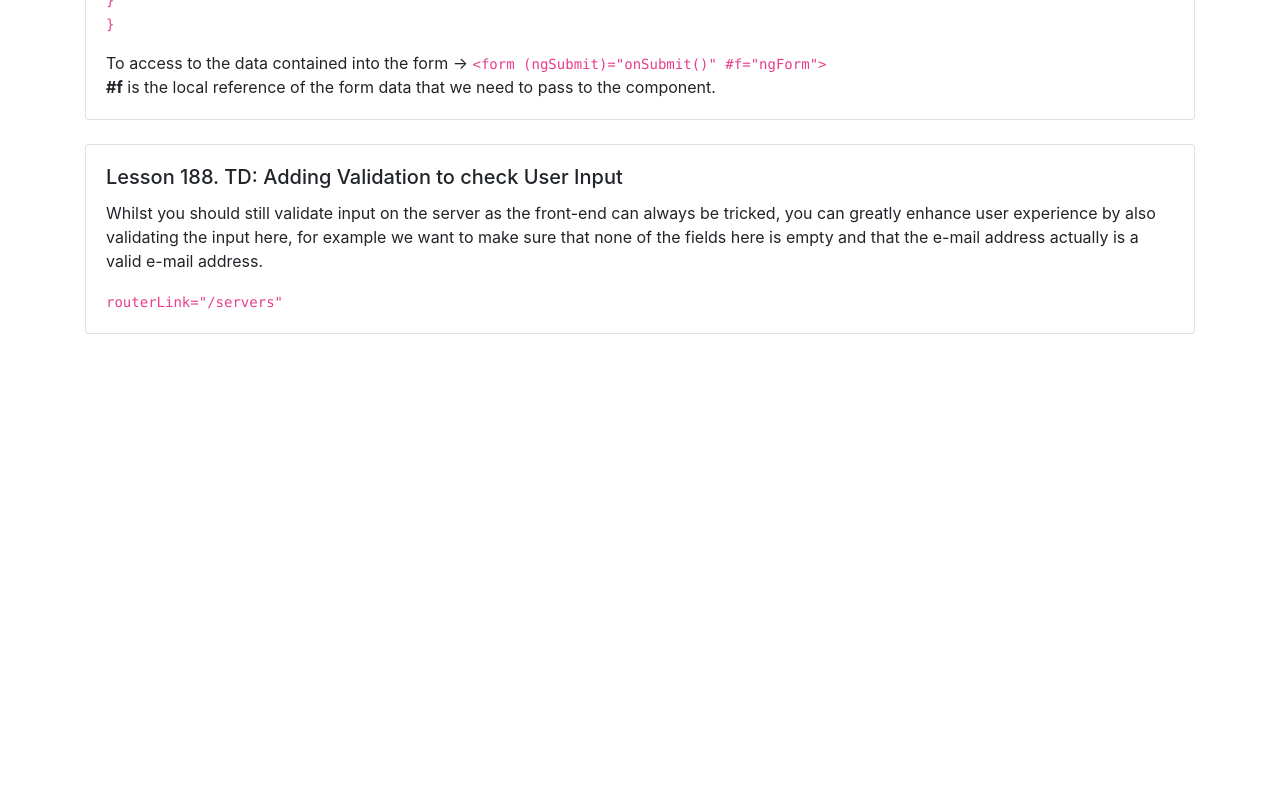
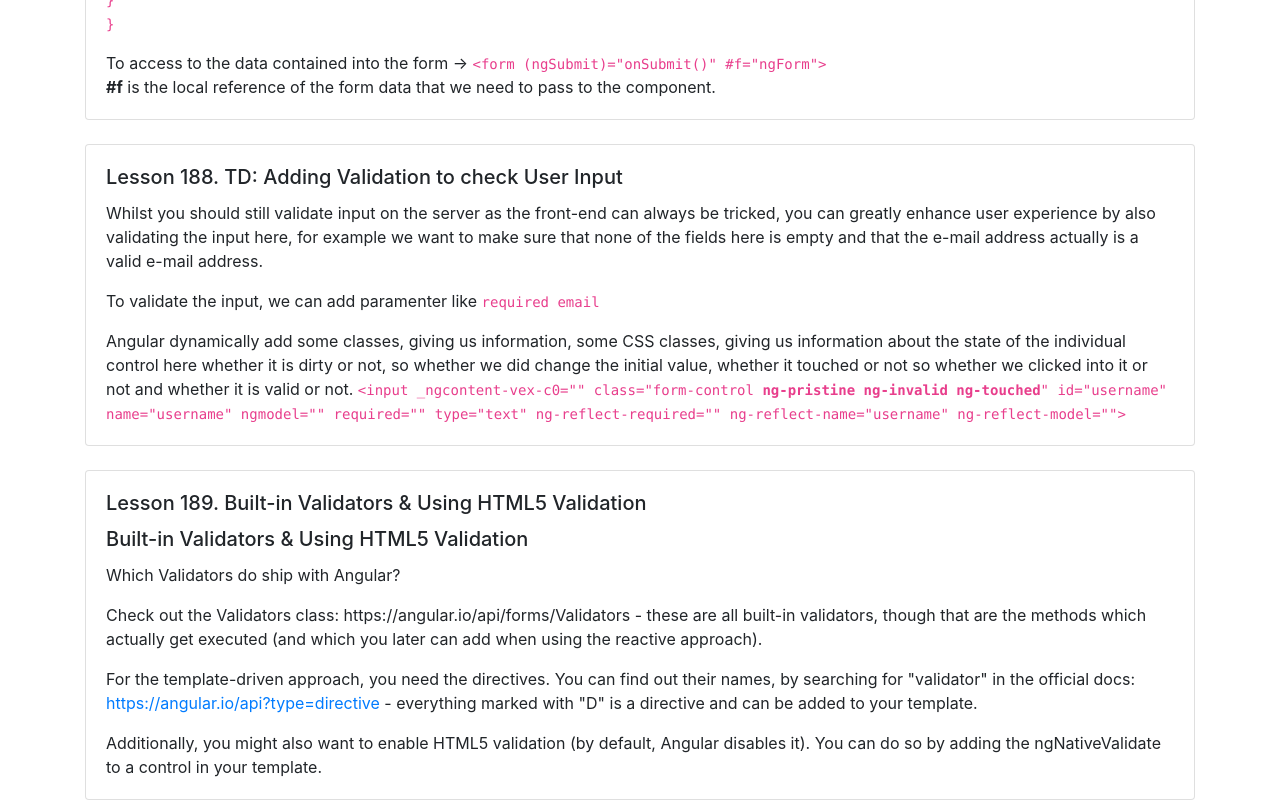
Before and after one commit to Sandro81/section15-Handling-forms-in-Angular-Apps, an Angular app: page / in a window 1280 px wide. Shown: the part 1846-2646 px from the top of the page. Before the commit the page ends 2180 px from the top, so only its background shows below. Built offline with nearby package versions, Linux system fonts and the light colour scheme.

Commit message:
section 15

```diff
--- a/src/app/app.component.html
+++ b/src/app/app.component.html
@@ -126,10 +126,28 @@
         <div class="card-body">
           <h5 class="card-title">Lesson 188. TD: Adding Validation to check User Input </h5>
           <p class="card-text"> Whilst you should still validate input on the server as the front-end can always be tricked, you can greatly enhance user experience by also validating the input here, for example we want to make sure that none of the fields here is empty and that the e-mail address actually is a valid e-mail address. </p>
-          <p class="card-text"> <code>routerLink="/servers" </code></p>
+          <p class="card-text">To validate the input, we can add paramenter like <code>required email</code></p>
+          <p class="card-text">Angular dynamically add some classes, giving us information, some CSS classes, giving us information about the state of the individual control here whether it is dirty or not, so whether we did change the initial value, whether it touched or not so whether we clicked into it or not and whether it is valid or not. <code>&#60;input _ngcontent-vex-c0="" class="form-control <b>ng-pristine ng-invalid ng-touched</b>" id="username" name="username" ngmodel="" required="" type="text" ng-reflect-required="" ng-reflect-name="username" ng-reflect-model=""></code></p>
         </div>
       </div>
 
+
+
+
+
+      <br>
+      <div class="card">
+        <div class="card-body">
+          <h5 class="card-title">Lesson 189. Built-in Validators & Using HTML5 Validation</h5>
+          <h5 class="card-title">Built-in Validators & Using HTML5 Validation</h5>
+          <p class="card-text">  Which Validators do ship with Angular? </p>
+          <p class="card-text"> Check out the Validators class: https://angular.io/api/forms/Validators - these are all built-in validators, though that are the methods which actually get executed (and which you later can add when using the reactive approach). </p>
+          <p class="card-text"> For the template-driven approach, you need the directives. You can find out their names, by searching for "validator" in the official docs:
+            <a href="https://angular.io/api?type=directive" target="_blank">https://angular.io/api?type=directive</a>  - everything marked with "D" is a directive and can be added to your template. </p>
+          <p class="card-text">
+            Additionally, you might also want to enable HTML5 validation (by default, Angular disables it). You can do so by adding the ngNativeValidate  to a control in your template. </p>
+        </div>
+      </div>
 
       <!--
       <br>
@@ -146,8 +164,6 @@
 
 
 
-
-
     </div>
   </div>
 </div>
```
